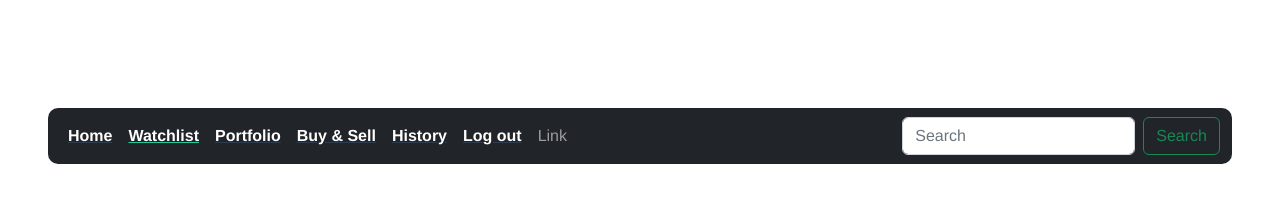
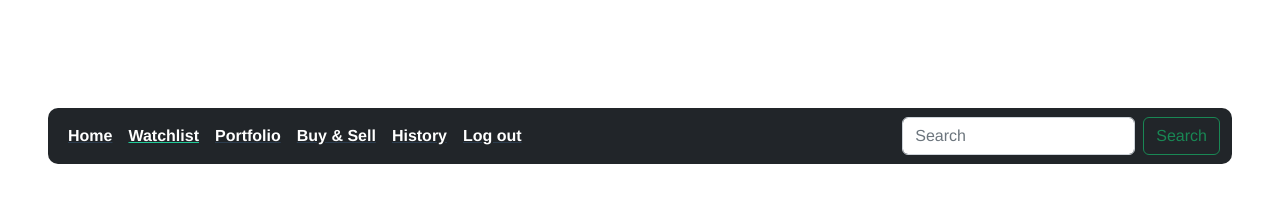
Before and after one commit to kristjanparna/front_stockwatch, a Vue app: page /#/watchlist in a window 1280 px wide. Shown: the top 214 px of the page. Built offline with nearby package versions, Linux system fonts and the light colour scheme.

Commit message:
Added different views and navbar

```diff
--- /dev/null
+++ b/src/views/Navbar.vue
@@ -0,0 +1,55 @@
+<template>
+  <div>
+    <nav class="navbar navbar-expand-md navbar-dark bg-dark m-5" style="border-radius: 10px">
+      <div class="container-fluid">
+        <button class="navbar-toggler" type="button" data-bs-toggle="collapse" data-bs-target="#navbarSupportedContent"
+                aria-controls="navbarSupportedContent" aria-expanded="false" aria-label="Toggle navigation">
+          <span class="navbar-toggler-icon"></span>
+        </button>
+        <div class="collapse navbar-collapse" id="navbarSupportedContent">
+          <ul class="navbar-nav me-auto mb-2 mb-lg-0">
+            <li class="nav-item">
+              <router-link to="/home">
+                <a class="nav-link active" aria-current="page" href="#">Home</a>
+              </router-link>
+            </li>
+            <li class="nav-item">
+              <router-link to="/watchlist">
+                <a class="nav-link active" aria-current="page" href="#">Watchlist</a>
+              </router-link>
+            </li>
+            <li class="nav-item">
+              <router-link to="/portfolio">
+                <a class="nav-link active" aria-current="page" href="#">Portfolio</a>
+              </router-link>
+            </li>
+            <li class="nav-item">
+              <router-link to="/portfolio">
+                <a class="nav-link active" aria-current="page" href="#">Buy & Sell</a>
+              </router-link>
+            </li>
+            <li class="nav-item">
+              <router-link to="/portfolio">
+                <a class="nav-link active" aria-current="page" href="#">History</a>
+              </router-link>
+            </li>
+            <li class="nav-item">
+              <router-link to="/">
+                <a class="nav-link active" aria-current="page" href="#">Log out</a>
+              </router-link>
+            </li>
+          </ul>
+          <form class="d-flex">
+            <input class="form-control me-2" type="search" placeholder="Search" aria-label="Search">
+            <button class="btn btn-outline-success" type="submit">Search</button>
+          </form>
+        </div>
+      </div>
+    </nav>
+  </div>
+</template>
+<script>
+export default {
+  name: 'Navbar'
+}
+</script>
--- a/src/views/PortfolioView.vue
+++ b/src/views/PortfolioView.vue
@@ -1,63 +1,15 @@
 <template>
 <div>
-  <div>
-    <nav class="navbar navbar-expand-md navbar-dark bg-dark m-5" style="border-radius: 10px">
-      <div class="container-fluid">
-        <button class="navbar-toggler" type="button" data-bs-toggle="collapse" data-bs-target="#navbarSupportedContent" aria-controls="navbarSupportedContent" aria-expanded="false" aria-label="Toggle navigation">
-          <span class="navbar-toggler-icon"></span>
-        </button>
-        <div class="collapse navbar-collapse" id="navbarSupportedContent">
-          <ul class="navbar-nav me-auto mb-2 mb-lg-0">
-            <li class="nav-item">
-              <router-link to="/home">
-                <a class="nav-link active" aria-current="page" href="#">Home</a>
-              </router-link>
-            </li>
-            <li class="nav-item">
-              <router-link to="/watchlist">
-                <a class="nav-link active" aria-current="page" href="#">Watchlist</a>
-              </router-link>
-            </li>
-            <li class="nav-item">
-              <router-link to="/portfolio">
-                <a class="nav-link active" aria-current="page" href="#">Portfolio</a>
-              </router-link>
-            </li>
-            <li class="nav-item">
-              <router-link to="/portfolio">
-                <a class="nav-link active" aria-current="page" href="#">Buy & Sell</a>
-              </router-link>
-            </li>
-            <li class="nav-item">
-              <router-link to="/portfolio">
-                <a class="nav-link active" aria-current="page" href="#">History</a>
-              </router-link>
-            </li>
-            <li class="nav-item">
-              <router-link to="/">
-                <a class="nav-link active" aria-current="page" href="#">Log out</a>
-              </router-link>
-            </li>
-            <li class="nav-item">
-              <a class="nav-link" href="#">Link</a>
-            </li>
 
-          </ul>
-          <form class="d-flex">
-            <input class="form-control me-2" type="search" placeholder="Search" aria-label="Search">
-            <button class="btn btn-outline-success" type="submit">Search</button>
-          </form>
-        </div>
-      </div>
-    </nav>
-  </div>
-
+<Navbar/>
   <p>PORTFOLIO</p>
 </div>
 </template>
 
 <script>
+import Navbar from "@/views/Navbar";
 export default {
-  name: "PortfolioView"
+  name: "PortfolioView",
+  components: {Navbar}
 }
 </script>
--- a/src/views/WatchListView.vue
+++ b/src/views/WatchListView.vue
@@ -2,56 +2,7 @@
 
   <div>
 
-    <div>
-      <nav class="navbar navbar-expand-md navbar-dark bg-dark m-5" style="border-radius: 10px">
-        <div class="container-fluid">
-          <button class="navbar-toggler" type="button" data-bs-toggle="collapse" data-bs-target="#navbarSupportedContent" aria-controls="navbarSupportedContent" aria-expanded="false" aria-label="Toggle navigation">
-            <span class="navbar-toggler-icon"></span>
-          </button>
-          <div class="collapse navbar-collapse" id="navbarSupportedContent">
-            <ul class="navbar-nav me-auto mb-2 mb-lg-0">
-              <li class="nav-item">
-                <router-link to="/home">
-                  <a class="nav-link active" aria-current="page" href="#">Home</a>
-                </router-link>
-              </li>
-              <li class="nav-item">
-                <router-link to="/watchlist">
-                  <a class="nav-link active" aria-current="page" href="#">Watchlist</a>
-                </router-link>
-              </li>
-              <li class="nav-item">
-                <router-link to="/portfolio">
-                  <a class="nav-link active" aria-current="page" href="#">Portfolio</a>
-                </router-link>
-              </li>
-              <li class="nav-item">
-                <router-link to="/portfolio">
-                  <a class="nav-link active" aria-current="page" href="#">Buy & Sell</a>
-                </router-link>
-              </li>
-              <li class="nav-item">
-                <router-link to="/portfolio">
-                  <a class="nav-link active" aria-current="page" href="#">History</a>
-                </router-link>
-              </li>
-              <li class="nav-item">
-                <router-link to="/">
-                  <a class="nav-link active" aria-current="page" href="#">Log out</a>
-                </router-link>
-              </li>
-              <li class="nav-item">
-                <a class="nav-link" href="#">Link</a>
-              </li>
-            </ul>
-            <form class="d-flex">
-              <input class="form-control me-2" type="search" placeholder="Search" aria-label="Search">
-              <button class="btn btn-outline-success" type="submit">Search</button>
-            </form>
-          </div>
-        </div>
-      </nav>
-    </div>
+    <Navbar/>
     <p>WATCHLIST</p>
 
   </div>
@@ -59,7 +10,10 @@
 </template>
 
 <script>
+import Navbar from "@/views/Navbar";
+
 export default {
-  name: "WatchListView"
+  name: "WatchListView",
+  components: {Navbar}
 }
 </script>
```
